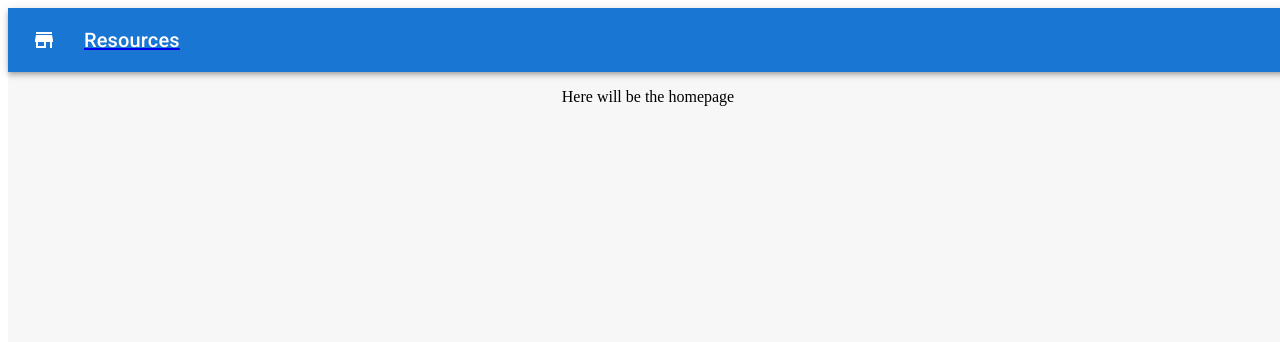
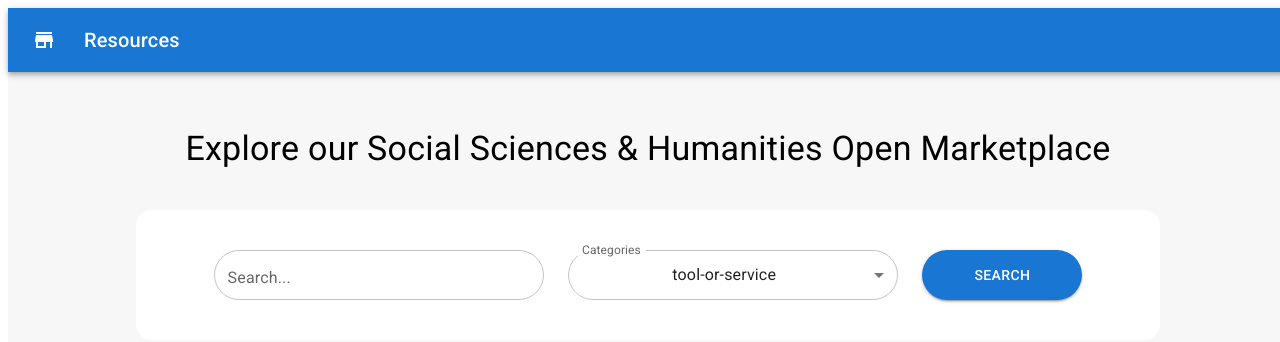
Before and after one commit to ArgentinaStaver/simple-search-ui, a React (Vite) app: page / in a window 1280 px wide. Shown: the top 342 px of the page. Built offline with nearby package versions, Linux system fonts and the light colour scheme.

Commit message:
TASK-5: Add reusable SearchForm component, update SearchResultModel, call getSearchResults endpoint

```diff
--- a/src/components/Header/index.tsx
+++ b/src/components/Header/index.tsx
@@ -22,9 +22,13 @@ const Header = () => {
           >
             <StoreIcon />
           </IconButton>
-          <Stack direction={"row"} spacing={3}>
+          <Stack direction={"row"} spacing={3} sx={{
+            "& a": {
+              textDecoration: 'none',
+            }
+          }}>
             <Link to="resources">
-              <Typography variant="h6" component="div" sx={{ flexGrow: 1 }} color={"white"}>
+              <Typography variant="h6" component="div" sx={{ flexGrow: 1 }} color={"#ffff"}>
                 Resources
               </Typography>
             </Link>
--- /dev/null
+++ b/src/components/Search/SearchForm.tsx
@@ -0,0 +1,100 @@
+import { useState, useCallback } from "react";
+import { Button, MenuItem, Stack, TextField } from "@mui/material";
+import { useLocation } from "react-router-dom";
+
+interface ISearchForm {
+  onSearch: (
+    q: string,
+    category: string,
+  ) => void;
+}
+
+const SearchForm = ({ onSearch }: ISearchForm) => {
+  const location = useLocation();
+  const incomingQ = new URLSearchParams(location.search).get('q') || "";
+  const incomingCategory = new URLSearchParams(location.search).get('category') || "";
+
+  const [query, setQuery] = useState(incomingQ);
+  const [category, setCategory] = useState(incomingCategory || 'tool-or-service');
+
+  const fetch = useCallback(onSearch, [query, category]);
+
+  const handleInputChange = async (event: React.ChangeEvent<HTMLInputElement>) => {
+    setQuery(event.target.value);
+  }
+
+  const handleCategory = async (event: React.ChangeEvent<HTMLInputElement>) => {
+    setCategory(event.target.value);
+  }
+
+  if (incomingQ || incomingCategory) {
+    fetch(query, category);
+  }
+
+  const handleSearch = () => fetch(query, category);
+
+  return (
+    <Stack sx={{
+      backgroundColor: '#fff',
+      borderRadius: '16px',
+    }}>
+      <Stack direction="row" gap={3}
+        alignItems={"center"}
+        padding={5}
+        justifyContent={"center"}>
+        <Stack width={"35%"}>
+          <TextField
+            id="outlined-basic"
+            label="Search..."
+            variant="outlined"
+            value={query}
+            onChange={handleInputChange}
+            sx={{
+              "& .MuiOutlinedInput-root": {
+                borderRadius: 30,
+                height: 50,
+              },
+            }}
+          />
+        </Stack>
+        <Stack width={"35%"}>
+          <TextField
+            id="outlined-select-categories"
+            select
+            label="Categories"
+            value={category}
+            sx={{
+              "& .MuiOutlinedInput-root": {
+                borderRadius: 30,
+                height: 50,
+              }
+            }}
+            onChange={handleCategory}
+          >
+            {['tool-or-service'].map((option, index) => (
+              <MenuItem key={index} value={option}>
+                {option}
+              </MenuItem>
+            ))}
+          </TextField>
+        </Stack>
+        <Stack>
+          <Button
+            variant="contained"
+            onClick={handleSearch}
+            sx={{
+              borderRadius: '999px',
+              maxWidth: '160px',
+              minWidth: '160px',
+              height: 50,
+            }}
+          >
+            Search
+          </Button>
+        </Stack>
+      </Stack>
+    </Stack>
+  )
+}
+
+export default SearchForm;
--- /dev/null
+++ b/src/pages/HomePage.tsx
@@ -0,0 +1,22 @@
+import { useNavigate } from "react-router";
+import { Box, Stack, Typography } from "@mui/material";
+import SearchForm from "../components/Search/SearchForm";
+
+const HomePage = () => {
+  const navigate = useNavigate();
+  const handleSearch = (q: string, category: string) => {
+    console.log(q, category);
+    navigate(`/resources?q=${q}&category=${category}`)
+  };
+
+  return (
+    <Box sx={{ width: '80%', margin: '0 auto' }}>
+      <Stack py={5}>
+        <Typography variant="h4" textAlign={"center"}>Explore our Social Sciences & Humanities Open Marketplace</Typography>
+      </Stack>
+      <SearchForm onSearch={handleSearch} />
+    </Box>
+  );
+}
+
+export default HomePage;
--- a/src/routes/index.tsx
+++ b/src/routes/index.tsx
@@ -2,6 +2,7 @@ import { createBrowserRouter } from 'react-router-dom';
 import MainLayout from '../layout/MainLayout';
 import ResourcesPage from '../pages/Resources/ResourcesPage';
 import ResourceDetailsPage from '../pages/Resources/ResourceDetailsPage';
+import HomePage from '../pages/HomePage';
 
 
 const router = createBrowserRouter([
@@ -11,7 +12,7 @@ const router = createBrowserRouter([
     children: [
       {
         path: '/',
-        element: <div>Here will be the homepage</div>,
+        element: <HomePage />,
       },
       {
         path: '/resources',
```
Also changed, not shown: src/api/itemSearchApi.ts (+6 -4 lines), src/components/Search/SearchItems.tsx (added, +88 -0 lines), src/data-models/Search/SearchResultModel.ts (+9 -1 lines), src/data-models/Search/SearchResultResponseModel.ts (+5 -6 lines), 1 other file (tests, documents, lock files or other folders).
